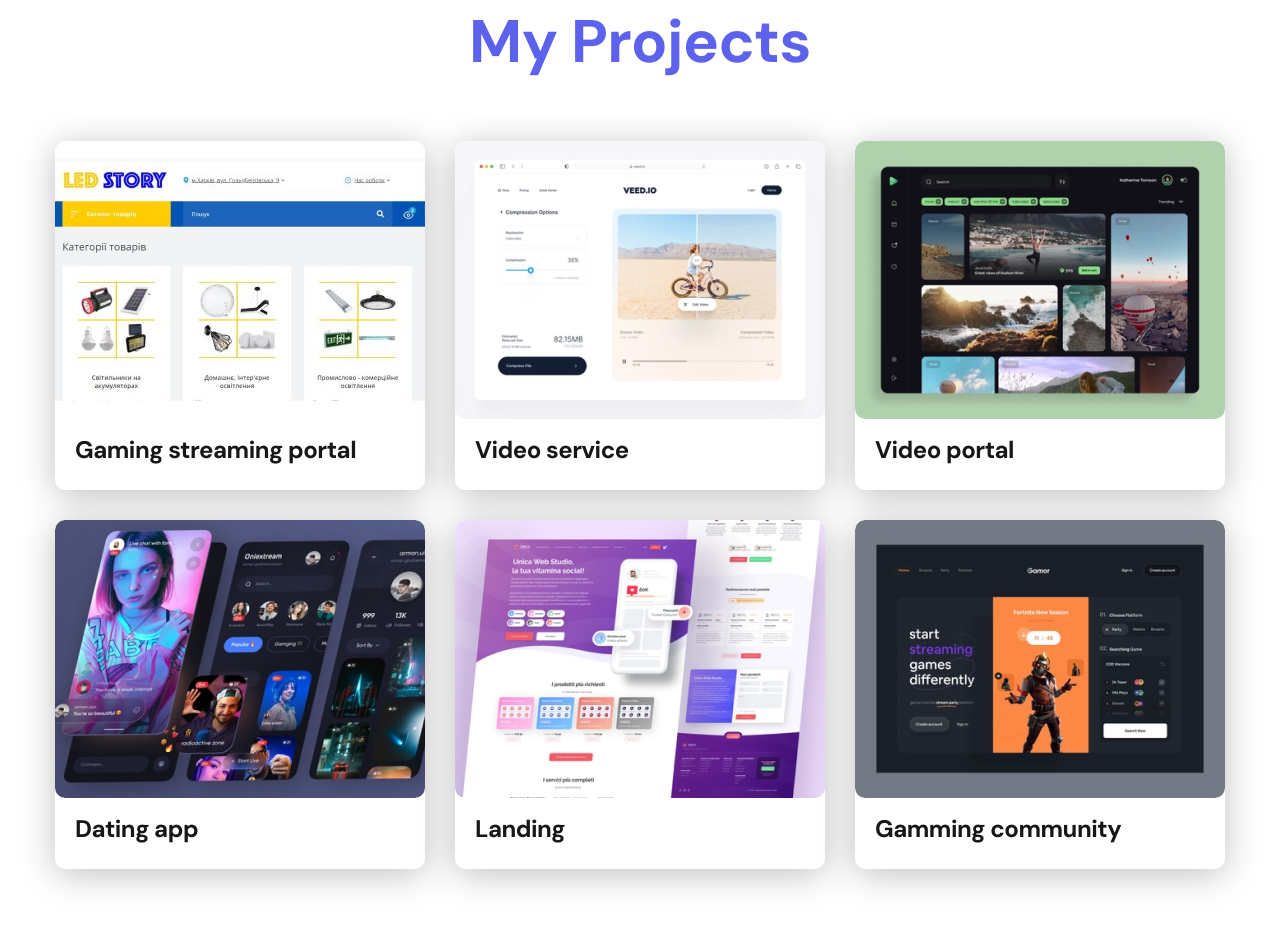
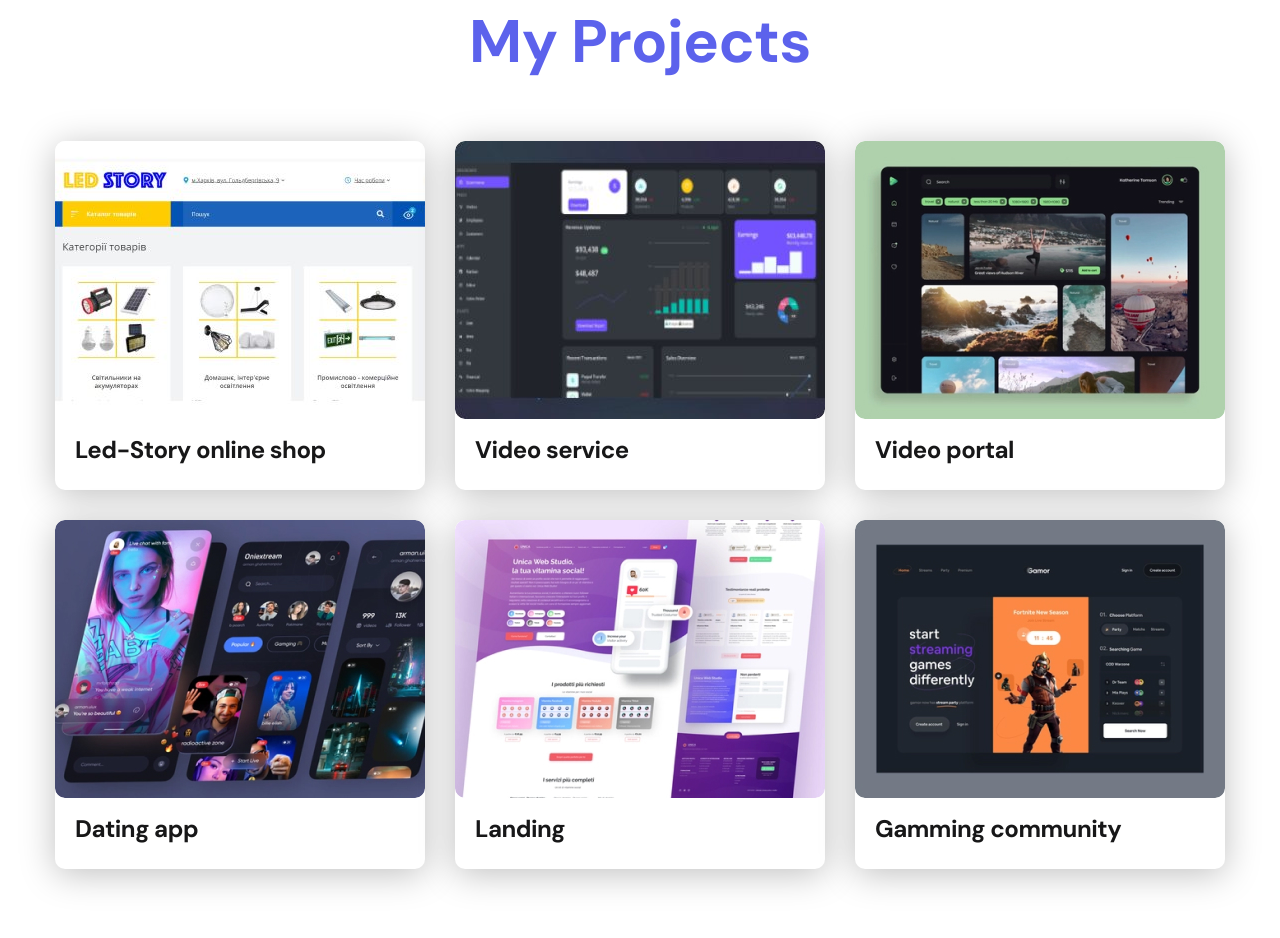
Before and after one commit to Silent-code1/portfolio, a plain HTML site: page index.html in a window 1280 px wide. Shown: the part 838-1776 px from the top of the page. Drawn offline with Linux system fonts and the light colour scheme.

Commit message:
dashboard

```diff
--- a/index.html
+++ b/index.html
@@ -51,12 +51,12 @@
                 <li class="project">
                     <a href="./project-page.html">
                         <img src="./img/projects/led01.jpg" alt="Project img" class="project__img">
-                        <h3 class="project__title">Gaming streaming portal</h3>
+                        <h3 class="project__title">Led-Story online shop</h3>
                     </a>
                 </li>
                 <li class="project">
                     <a href="./project-page.html">
-                        <img src="./img/projects/02.jpg" alt="Video service" class="project__img">
+                        <img src="./img/projects/dashboard02.jpg" alt="Video service" class="project__img">
                         <h3 class="project__title">Video service</h3>
                     </a>
                 </li>
```
Also changed, not shown: img/projects/dashboard02.jpg (added).
